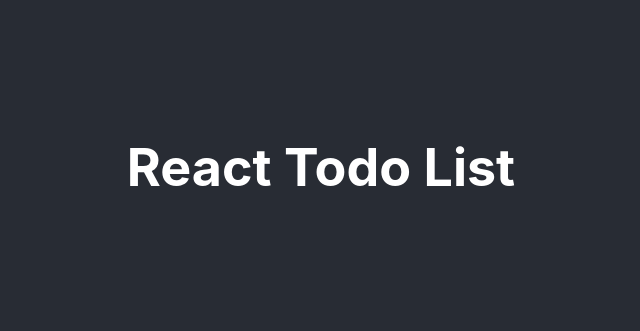
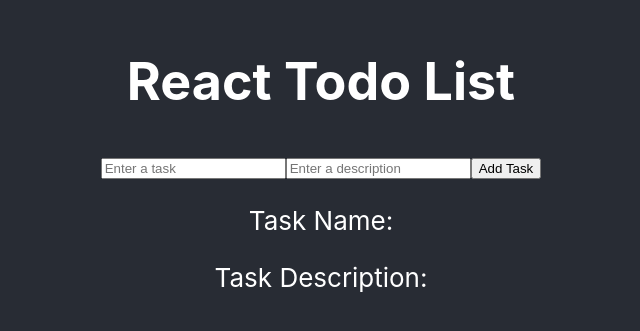
Before and after one commit to Codify-Berkeley-Education/react-todo-list-lesliecastellon06-1, a React (Vite) app: page / in a window 1280 px wide. Shown: the part 233-564 px from the top of the page, without its empty margins (319-959 px from the left). Built offline with nearby package versions, Linux system fonts and the light colour scheme.

Commit message:
idk if I did the todo correctly

```diff
--- a/src/App.tsx
+++ b/src/App.tsx
@@ -1,13 +1,12 @@
 import "./App.css";
+import TodoList from "./components/TodoList";
 
 function App() {
 	return (
 		<div className="App">
 			<div className="App-header">
 				<h1>React Todo List</h1>
-				{/* Todo list without context */}
-
-				{/* Todo list with context */}
+				<TodoList />
 			</div>
 		</div>
 	);
--- /dev/null
+++ b/src/components/TodoList.tsx
@@ -0,0 +1,37 @@
+import { useState } from "react";
+
+function TodoList() {
+  const [newTaskName, setNewTaskName] = useState<string>("");
+  const [newTaskDescription, setNewTaskDescription] = useState<string>("");
+
+  return (
+    <div>
+      <form>
+        <input
+          type="text"
+          placeholder="Enter a task"
+          name="task"
+          value={newTaskName}
+          onChange={(e) => setNewTaskName(e.target.value)}
+          required
+        />
+
+        <input
+          type="text"
+          placeholder="Enter a description"
+          name="description"
+          value={newTaskDescription}
+          onChange={(e) => setNewTaskDescription(e.target.value)}
+          required
+        />
+
+        <button type="submit">Add Task</button>
+      </form>
+
+      <p>Task Name: {newTaskName}</p>
+      <p>Task Description: {newTaskDescription}</p>
+    </div>
+  );
+}
+
+export default TodoList;
```
Also changed, not shown: 1 other file (tests, documents, lock files or other folders).
